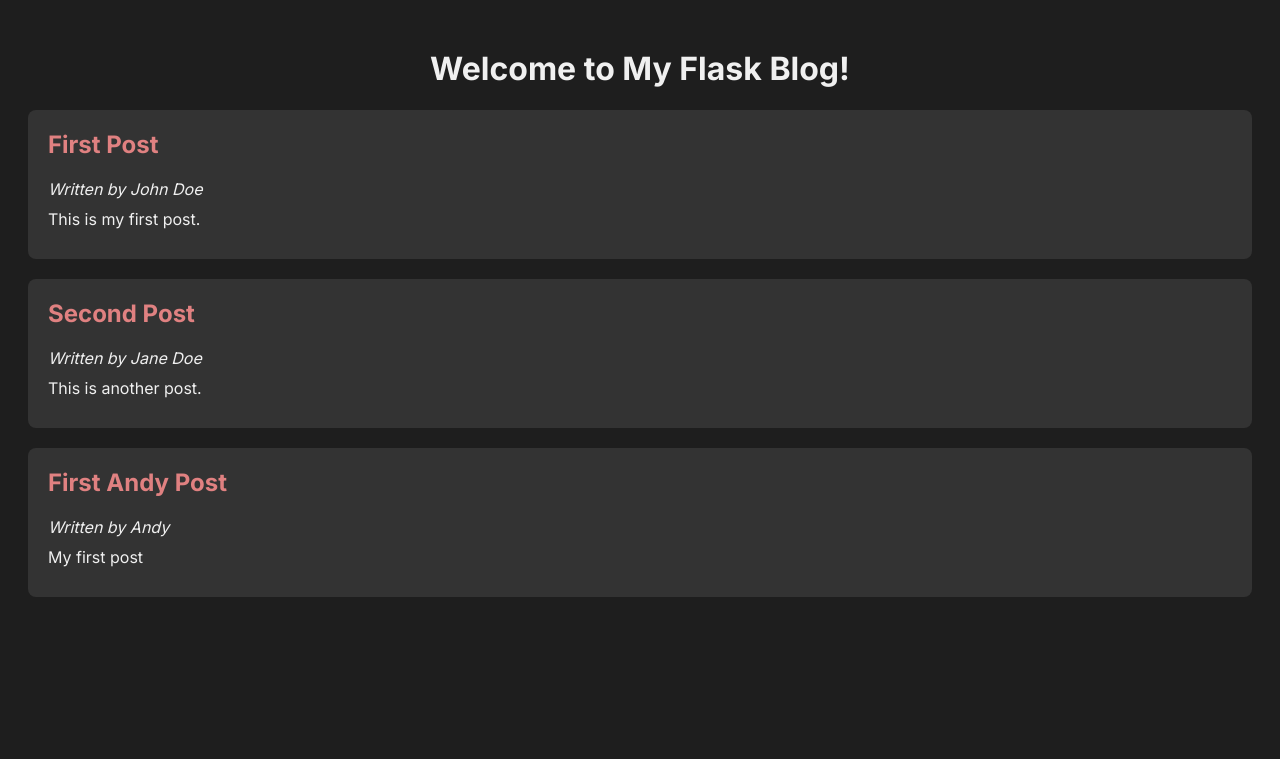
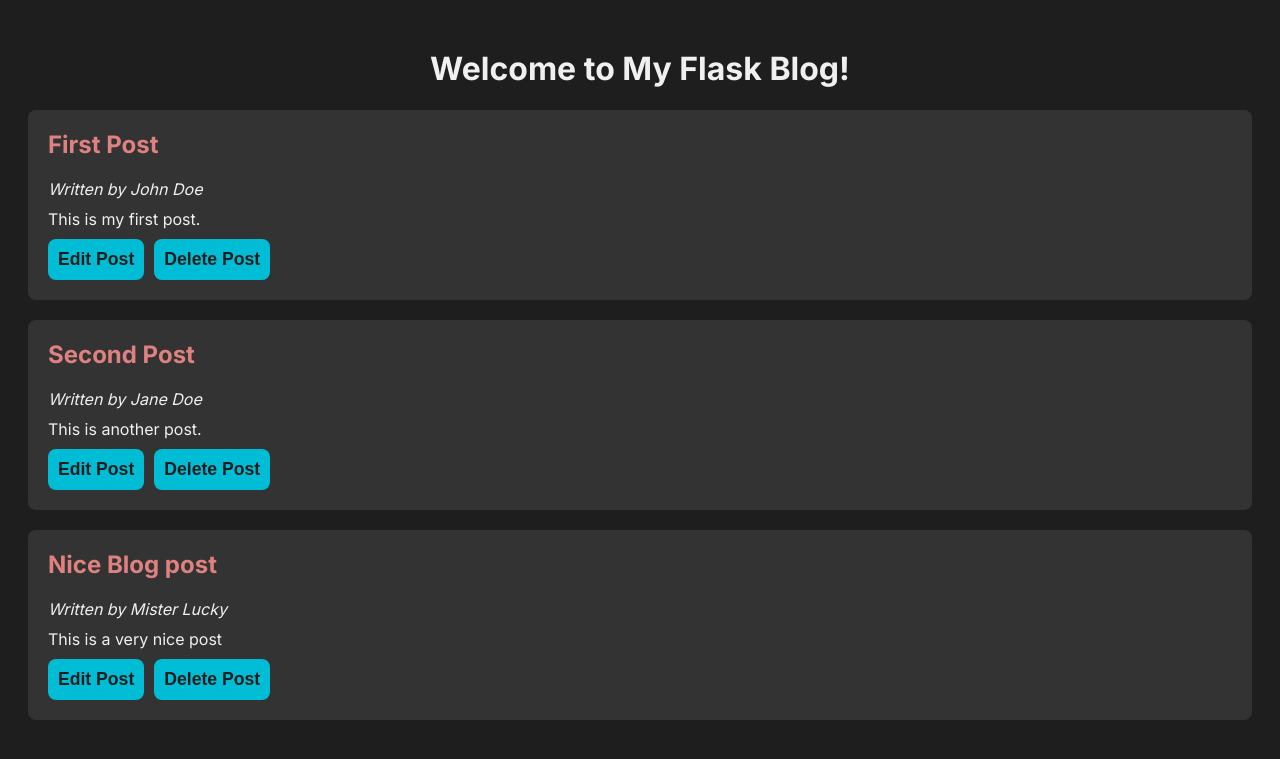
Before and after one commit to TheLuckyDevHub/Basic_Template_Flask_Modul, a Flask app: page / in a window 1280 px wide. Shown: the top 759 px of the page. Run offline with Flask 3, Linux system fonts and the light colour scheme.

Commit message:
Implement delete post route and edit post route

```diff
--- a/app.py
+++ b/app.py
@@ -1,4 +1,4 @@
-from flask import Flask, render_template, request
+from flask import Flask, render_template, request, redirect
 import storage.blog_storage as storage
 
 app = Flask(__name__)
@@ -6,20 +6,114 @@
 
 @app.route("/")
 def index():
+    """
+    Renders the main page, displaying a list of all blog posts.
+
+    Fetches all blog posts from the storage and passes them to the
+    index.html template.
+
+    Returns:
+        Rendered HTML template for the home page.
+    """
     # add code here to fetch the job posts from a file
     blog_posts = storage.get_blog_posts()
     return render_template("index.html", posts=blog_posts)
 
 
-@app.route('/add', methods=['GET', 'POST'])
+@app.route("/add", methods=["GET", "POST"])
 def add():
-    if request.method == 'POST':
+    """
+    Handles the creation of a new blog post.
+
+    - GET: Displays a form to create a new post.
+    - POST: Processes the submitted form data and saves the new post.
+      Redirects to the home page upon successful creation.
+
+    Returns:
+        - Rendered 'add.html' template on GET.
+        - Redirect to the home page ('/') on POST.
+    """
+    if request.method == "POST":
         storage.add_blog_post(
-            request.form['author'],
-            request.form['title'],
-            request.form['content'])
+            request.form["author"],
+            request.form["title"],
+            request.form["content"]
+        )
+        return redirect("/")
 
-    return render_template('add.html')
+    return render_template(
+        "add.html",
+        action="add",
+        title="Add Blog Post",
+        header_post_container="New Post",
+        post_author="Author",
+        post_title="Title",
+        post_content="Content",
+        button_text="Add Post",
+    )
+
+
+@app.route("/delete/<int:post_id>", methods=["GET", "POST"])
+def delete(post_id):
+    """
+    Deletes a blog post identified by its ID.
+
+    This route is typically accessed via a POST request from a button,
+    but also supports GET for simpler links. It deletes the post
+    and then redirects to the home page.
+
+    Args:
+        post_id (int): The ID of the post to be deleted.
+
+    Returns:
+        Redirect to the home page ('/').
+    """
+    storage.delete_blog_post(post_id)
+    return redirect("/")
+
+
+@app.route("/edit/<int:post_id>", methods=["GET", "POST"])
+def edit(post_id):
+    """
+    Handles editing an existing blog post.
+
+    - GET: Displays a pre-filled form for the specified post.
+    - POST: Processes and saves the updated post data.
+      Redirects to the home page upon successful update.
+
+    If the post is not found, it returns a 404 error.
+
+    Args:
+        post_id (int): The ID of the post to be edited.
+
+    Returns:
+        - Rendered 'add.html' template with post data on GET.
+        - Redirect to the home page ('/') on POST.
+        - A 404 error message if the post is not found.
+    """
+    if request.method == "POST":
+        storage.update_blog_post(
+            post_id,
+            request.form["author"],
+            request.form["title"],
+            request.form["content"],
+        )
+        return redirect("/")
+
+    post = storage.get_blog_post_by_id(post_id)
+    if post:
+        return render_template(
+            "add.html",
+            action=f"edit/{post_id}",
+            title="Edit Blog Post",
+            header_post_container="Edit Post",
+            post_author=post["author"],
+            post_title=post["title"],
+            post_content=post["content"],
+            button_text="Update Post",
+        )
+
+    return "Post not found", 404
 
 
 if __name__ == "__main__":
--- a/static/index_style.css
+++ b/static/index_style.css
@@ -1,3 +1,4 @@
+/* General body styling */
 body {
     font-family: 'Inter', sans-serif;
     background-color: #1e1e1e;
@@ -5,11 +6,13 @@
     color: #f0f0f0;
 }
 
+/* Main heading styling */
 h1 {
     text-align: center;
     color: #f0f0f0;
 }
 
+/* Styling for post containers */
 .post {
     background-color: #333333;
     color: #f0f0f0;
@@ -19,11 +22,50 @@
     border-radius: 8px;
 }
 
+/* Styling for post titles */
 .post h2 {
     margin-top: 0;
     color: #e08181ff;
 }
 
+/* Styling for post paragraphs */
 .post p {
     margin: 10px 0;
 }
+
+/* Flex container for action buttons */
+.actions {
+    display: flex;
+    /* Oder 'inline-flex' */
+    gap: 10px;
+    /* Optional: Fügt etwas Abstand zwischen den Buttons hinzu */
+    margin-top: 10px;
+    /* Optional: Fügt etwas Abstand über der Gruppe hinzu */
+}
+
+/* Submit Button Styling (Turquoise) */
+button[type="submit"] {
+    display: block;
+    width: 100%;
+    padding: 10px;
+    background-color: #00bcd4;
+    /* Turquoise accent color */
+    color: #1e1e1e;
+    /* Dark text on light button */
+    border: none;
+    border-radius: 8px;
+    font-size: 1.1rem;
+    font-weight: 700;
+    cursor: pointer;
+    transition: background-color 0.3s ease, transform 0.1s ease;
+}
+
+/* Hover and Active effect for the button */
+button[type="submit"]:hover {
+    background-color: #0097a7;
+    /* Darker turquoise on hover */
+}
+
+button[type="submit"]:active {
+    transform: scale(0.99);
+}
--- a/templates/index.html
+++ b/templates/index.html
@@ -17,6 +17,14 @@
         <h2>{{ post['title'] }}</h2>
         <p><em>Written by {{ post['author'] }}</em></p>
         <p>{{ post['content'] }}</p>
+        <div class="actions">
+            <form action="{{ url_for('edit', post_id=post['id']) }}">
+                <button type="submit">Edit Post</button>
+            </form>
+            <form method="POST" action="{{ url_for('delete', post_id=post['id']) }}">
+                <button type="submit">Delete Post</button>
+            </form>
+        </div>
     </div>
     {% endfor %}
 </body>
```
Also changed, not shown: requirements.txt (added, +10 -0 lines), static/add_style.css (+26 -13 lines), templates/add.html (+7 -8 lines), README.md, storage/blog_storage.py, storage/data.json.
